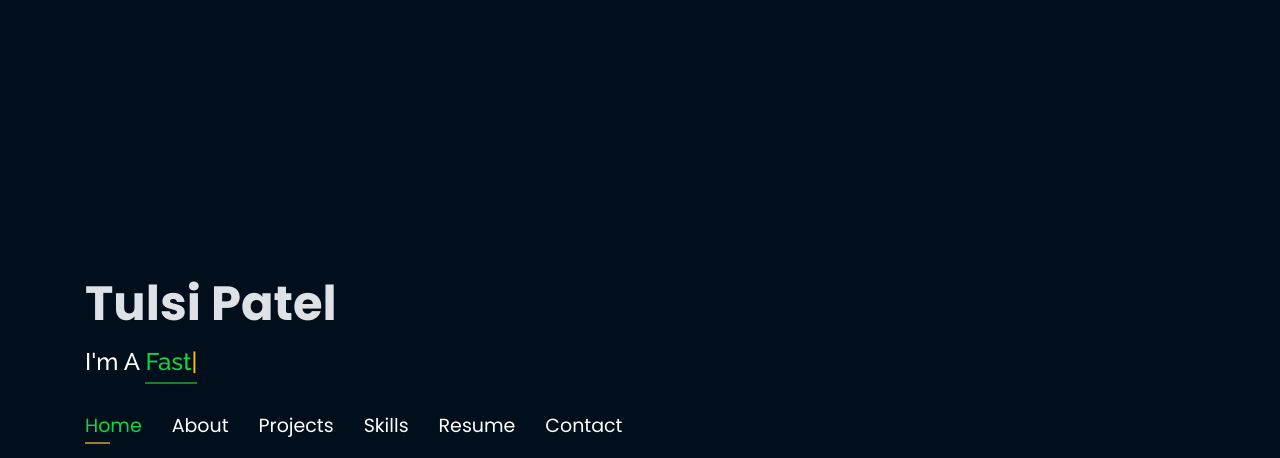
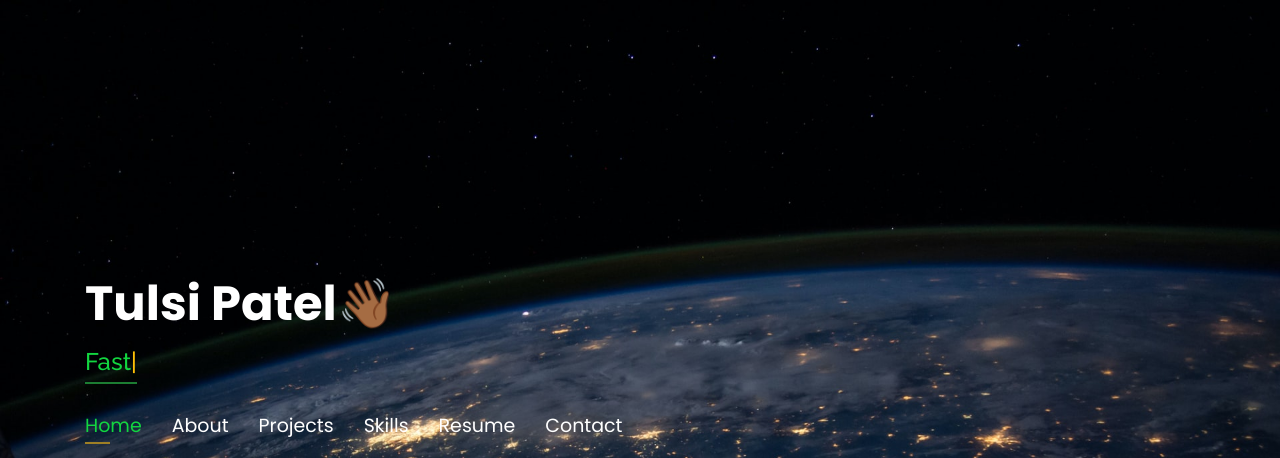
Before and after one commit to TulsiPatel09/TulsiPatel09.github.io, a plain HTML site: page index.html in a window 1280 px wide. Shown: the top 458 px of the page. Drawn offline with nearby package versions, Linux system fonts and the light colour scheme.

Commit message:
Add files via upload

```diff
--- a/assets/css/style.css
+++ b/assets/css/style.css
@@ -12,18 +12,6 @@ body {
   font-family: "Open Sans", sans-serif;
   color: #fff;
   position: relative;
-  background: transparent;
-}
-
-body::before {
-  content: "";
-  position: fixed;
-  background: #010e1b;
-  background-size: cover;
-  left: 0;
-  right: 0;
-  top: 0;
-  height: 100vh;
 }
 
 @media (min-width: 1024px) {
@@ -44,7 +32,24 @@ a:hover {
 h1, h2, h3, h4, h5, h6 {
   font-family: "Raleway", sans-serif;
 }
+.wave {
+  animation-name: wave-animation;  /* Refers to the name of your @keyframes element below */
+  animation-duration: 2.5s;        /* Change to speed up or slow down */
+  animation-iteration-count: infinite;  /* Never stop waving :) */
+  transform-origin: 70% 70%;       /* Pivot around the bottom-left palm */
+  display: inline-block;
+}
 
+@keyframes wave-animation {
+    0% { transform: rotate( 0.0deg) }
+   10% { transform: rotate(14.0deg) }  /* The following five values can be played with to make the waving more or less extreme */
+   20% { transform: rotate(-8.0deg) }
+   30% { transform: rotate(14.0deg) }
+   40% { transform: rotate(-4.0deg) }
+   50% { transform: rotate(10.0deg) }
+   60% { transform: rotate( 0.0deg) }  /* Reset for the last half to pause */
+  100% { transform: rotate( 0.0deg) }
+}
 /*--------------------------------------------------------------
 # Header
 --------------------------------------------------------------*/
--- a/index.html
+++ b/index.html
@@ -9,7 +9,7 @@
   'https://www.googletagmanager.com/gtm.js?id='+i+dl;f.parentNode.insertBefore(j,f);
   })(window,document,'script','dataLayer','GTM-5BB8W2X');</script>
   <!-- End Google Tag Manager -->
-  <link rel="icon" type="image/png" href="/favicon.png"/>
+  <link rel="icon" type="image/png" href="/engineer.ico"/>
   <meta charset="utf-8">
   <meta content="width=device-width, initial-scale=1.0" name="viewport">
 
@@ -41,8 +41,15 @@
 
     gtag('config', 'UA-169007209-3');
   </script>
-
-
+<style>
+  body
+  {
+  background-image:url("assets/img/background/nasa.jpg");
+  background-position: relative;
+  background-repeat: repeat;
+  background-size: cover
+  }
+</style>
 
   <!-- =======================================================
   * Template Name: Personal - v2.1.0
@@ -53,18 +60,15 @@
 </head>
 
 <body>
-
   <!-- Google Tag Manager (noscript) -->
   <noscript><iframe src="https://www.googletagmanager.com/ns.html?id=GTM-5BB8W2X"
   height="0" width="0" style="display:none;visibility:hidden"></iframe></noscript>
   <!-- End Google Tag Manager (noscript) -->
   <!-- ======= Header ======= -->
   <header id="header" class="header-tops">
-
     <div class="container">
-
-      <h1><a href="index.html">Tulsi Patel</a></h1>
-      <h2 style="color:#fff">I'm A <span class="typing" style="color:#12D640"></span></h2>
+      <h1><a href="index.html"></a>Tulsi Patel<span class="wave">👋🏾</span></a></h1>
+      <h2 style="color:#fff"><span class="typing" style="color:#12D640"></span></h2>
       <nav class="nav-menu d-none d-lg-block">
         <ul>
           <li class="active"><a href="#header"> <span>Home</span></a></li>
```
Also changed, not shown: assets/img/background/bg2.png (added), assets/img/background/nasa.jpg (added), engineer.ico (added), 1 other file.
